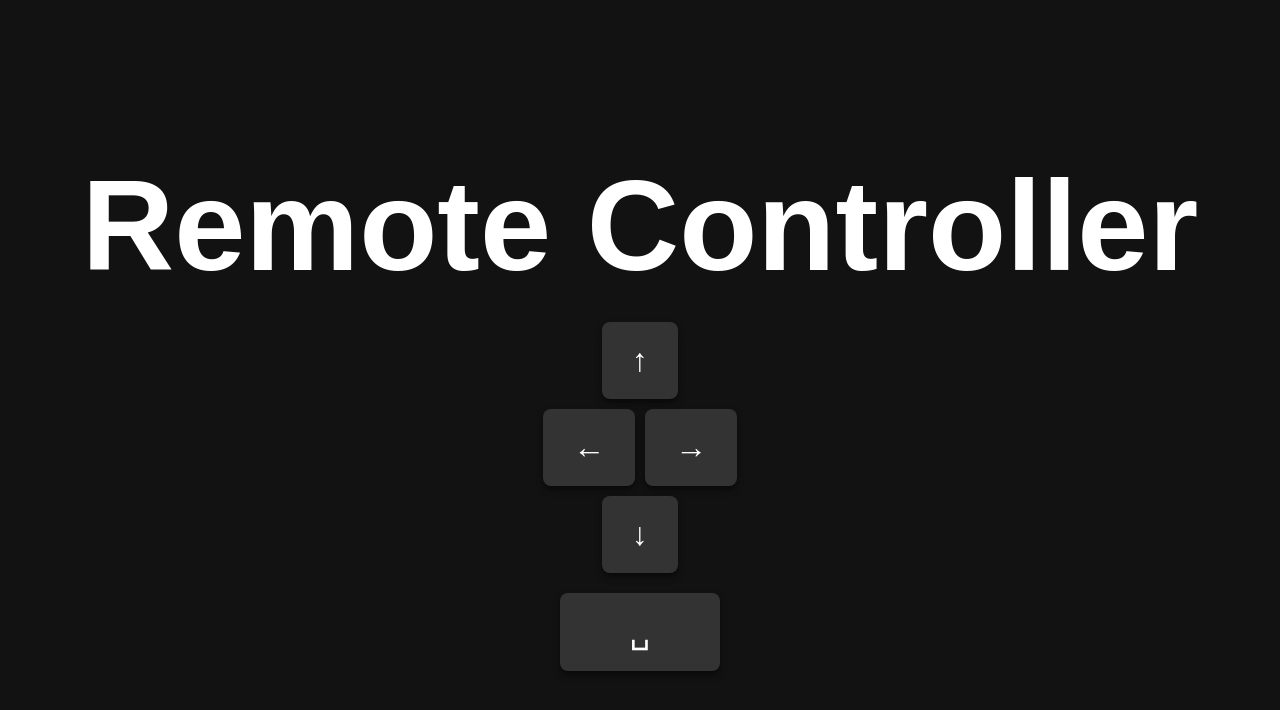
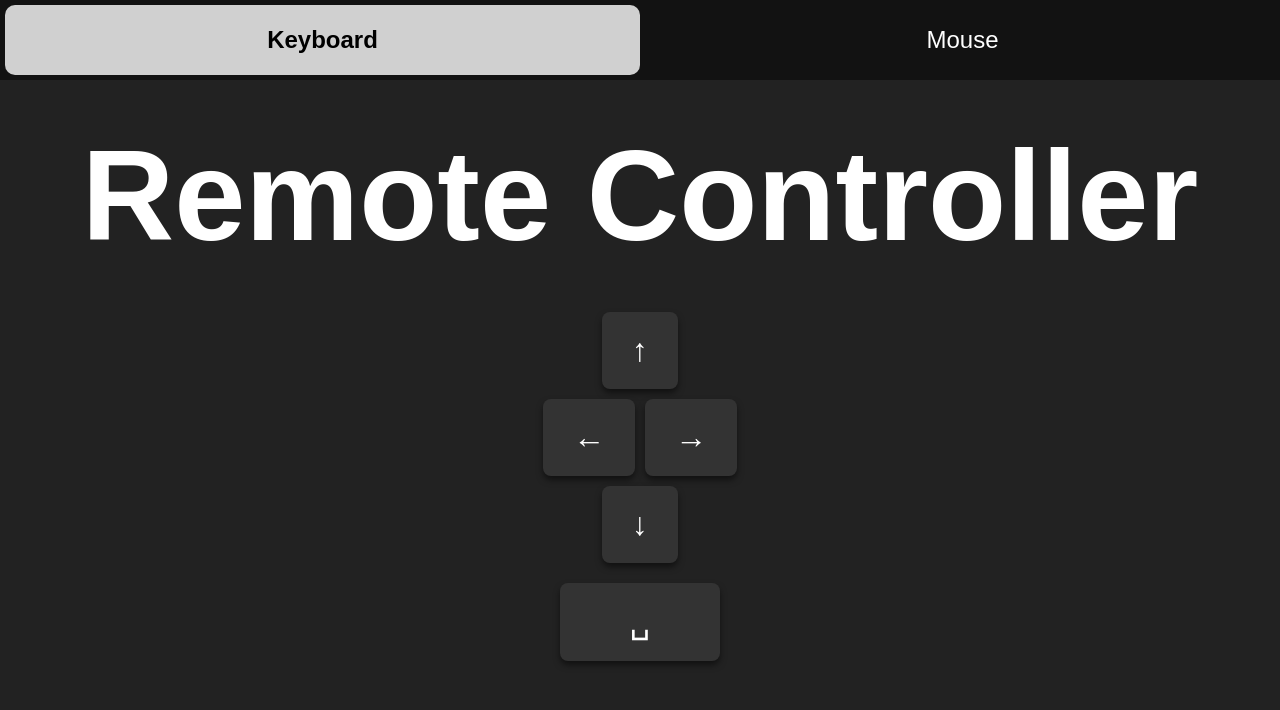
Before and after one commit to cvsschaitanya/mediaremote-client, a React (Vite) app: page / in a window 1280 px wide. Shown: the top 710 px of the page. Built offline with nearby package versions, Linux system fonts and the light colour scheme.

Commit message:
Add a mouse and toggle

```diff
--- a/index.html
+++ b/index.html
@@ -6,7 +6,7 @@
     <meta name="viewport" content="width=device-width, initial-scale=1.0" />
     <title>Vite + React</title>
   </head>
-  <b>
+  <body>
     <div id="root"></div>
     <script src="/config.js"></script>
     <script type="module" src="/src/main.jsx"></script>
--- a/src/App.css
+++ b/src/App.css
@@ -8,4 +8,11 @@ body {
     height: 100vh;
     margin: 0;
     flex-direction: column;
+    overscroll-behavior: none;
+    touch-action: none;
 }
+
+#root {
+    height: 100%;
+    width: 100%;
+}
--- a/src/components/Home.css
+++ b/src/components/Home.css
@@ -0,0 +1,43 @@
+.home {
+    display: flex;
+    flex-direction: column;
+    height: 100%;
+    overflow: hidden;
+}
+
+.top-bar {
+    display: flex;
+    justify-content: space-between;
+    background-color: dark-gray;
+    position: sticky;
+    top: 0;
+    height: 80px;
+    z-index: 1000;
+    /* Ensure it stays above other content */
+}
+
+.top-bar-half {
+    flex: 1;
+    text-align: center;
+    padding: 10px;
+    cursor: pointer;
+
+    display: flex;
+    align-items: center;
+    justify-content: center;
+
+    font-size: 1.5rem;
+}
+
+.top-bar-half.active {
+    background-color: #d0d0d0;
+    color: black;
+    font-weight: bold;
+    border-radius: 10px;
+    margin: 5px;
+}
+
+.panel {
+    height: 100%;
+    flex: 1;
+}
--- a/src/components/Home.jsx
+++ b/src/components/Home.jsx
@@ -1,12 +1,35 @@
 import './Home.css'
 import PropTypes from 'prop-types';
 import Keyboard from './Keyboard';
+import Mouse from './Mouse';
+import { useState } from 'react';
 
 export default function Home({
     config,
 }) {
 
-    return <Keyboard server={config.server}/>;
+    const [mode, setMode] = useState('keyboard');
+
+    const toggleMode = (newMode) => {
+        setMode(newMode);
+    };
+
+    return (
+        <div className='home'>
+            <div className="top-bar">
+                <div className={`top-bar-half ${mode === 'keyboard' ? 'active' : ''}`} onClick={() => toggleMode('keyboard')}>
+                    Keyboard
+                </div>
+                <div className={`top-bar-half ${mode === 'mouse' ? 'active' : ''}`} onClick={() => toggleMode('mouse')}>
+                    Mouse
+                </div>
+            </div>
+            <div className='panel'>
+                {mode === 'keyboard' ? <Keyboard server={config.server}/> : <Mouse server={config.server}/>}
+            </div>
+        </div>
+    );
+    // return <Keyboard />;
 };
 
 Home.propTypes = {
--- a/src/components/Keyboard.css
+++ b/src/components/Keyboard.css
@@ -1,9 +1,20 @@
+.keyboard {
+    display: flex;
+    flex-direction: column;
+    gap: 20px;
+    align-items: center;
+    padding: 20px;
+    background-color: #222;
+    height: 100%;
+}
+
 .text-title {
     font-size: calc(100vw / 10);
     font-weight: bold;
     white-space: nowrap;
     overflow: hidden;
     text-overflow: ellipsis;
+    text-align: center;
 }
 
 .controller {
--- a/src/components/Keyboard.jsx
+++ b/src/components/Keyboard.jsx
@@ -15,8 +15,7 @@ export default function Keyboard({
             });
 
     return (
-        <>
-            {/* <div className='text-title'>Remote Controller</div> */}
+        <div className='keyboard'>
             <div className='text-title'>Remote Controller</div>
             <div className="controller">
                 <div className="arrows">
@@ -33,7 +32,7 @@ export default function Keyboard({
                 </div>
                 <button className="spacebar-button" onClick={sendRequest('/play_pause')}>␣</button>
             </div>
-        </>
+        </div>
     )
 };
 
--- /dev/null
+++ b/src/components/Mouse.css
@@ -0,0 +1,12 @@
+.mouse {
+    height: 98.5%;
+
+    background-color: #333;
+    color: white;
+    border-radius: 8px;
+    box-shadow: 0 4px 6px rgba(0, 0, 0, 0.5);
+    transition: background-color 0.3s;
+
+    border: 1px solid gray;
+    margin: 5px;
+}
--- /dev/null
+++ b/src/components/Mouse.jsx
@@ -0,0 +1,26 @@
+import './Mouse.css';
+import axios from 'axios';
+import PropTypes from 'prop-types';
+
+export default function Mouse({
+    server
+}) {
+    const sendRequest = (endpoint) =>
+        () => axios.get(`${server}/${endpoint}`)
+            .then(() => {
+                console.log(`Request sent to ${endpoint}`);
+            })
+            .catch((err) => {
+                console.error('Request failed', err);
+            });
+
+    return (
+        <div className='mouse'>
+
+        </div>
+    )
+};
+
+Mouse.propTypes = {
+    server: PropTypes.string.isRequired,
+};
```
